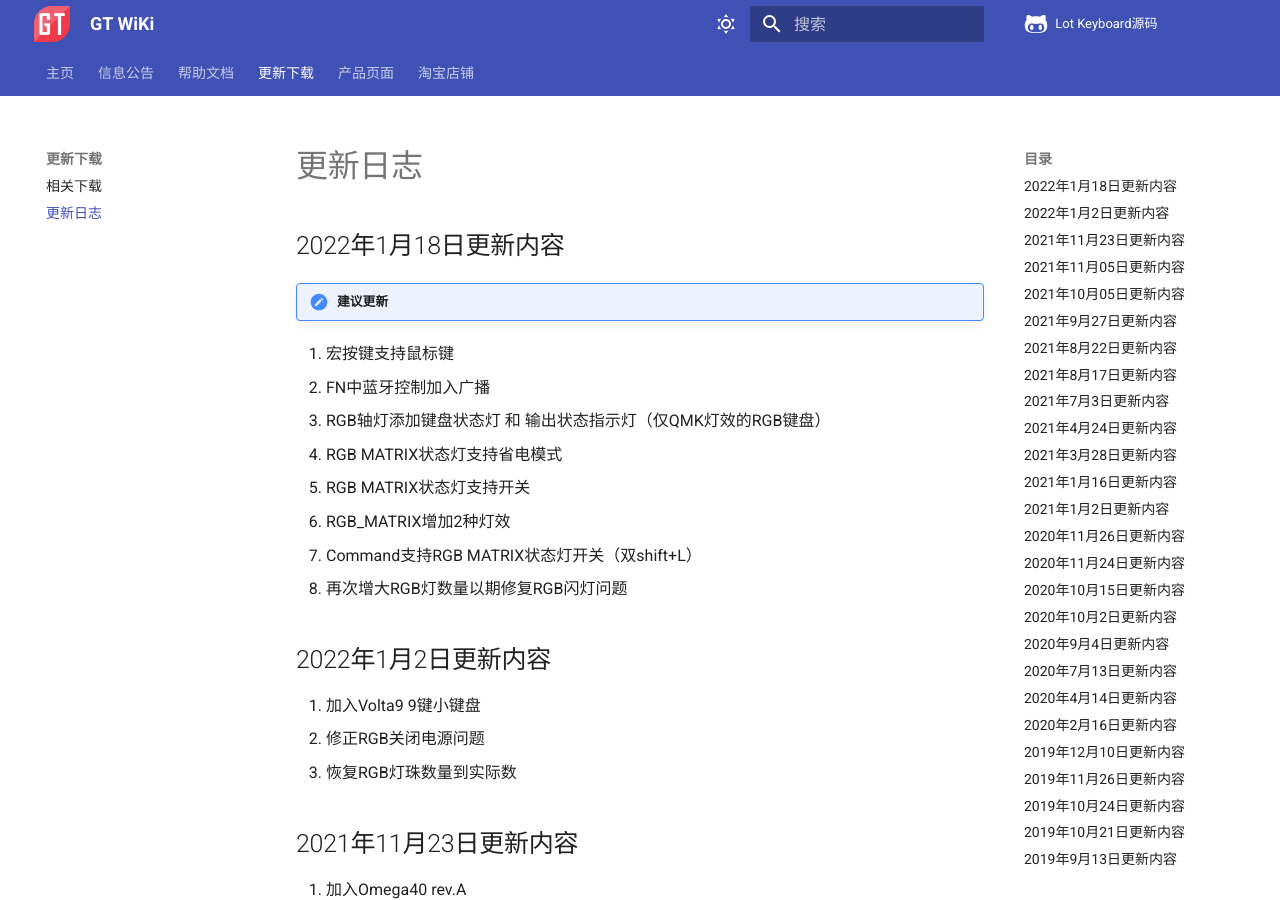
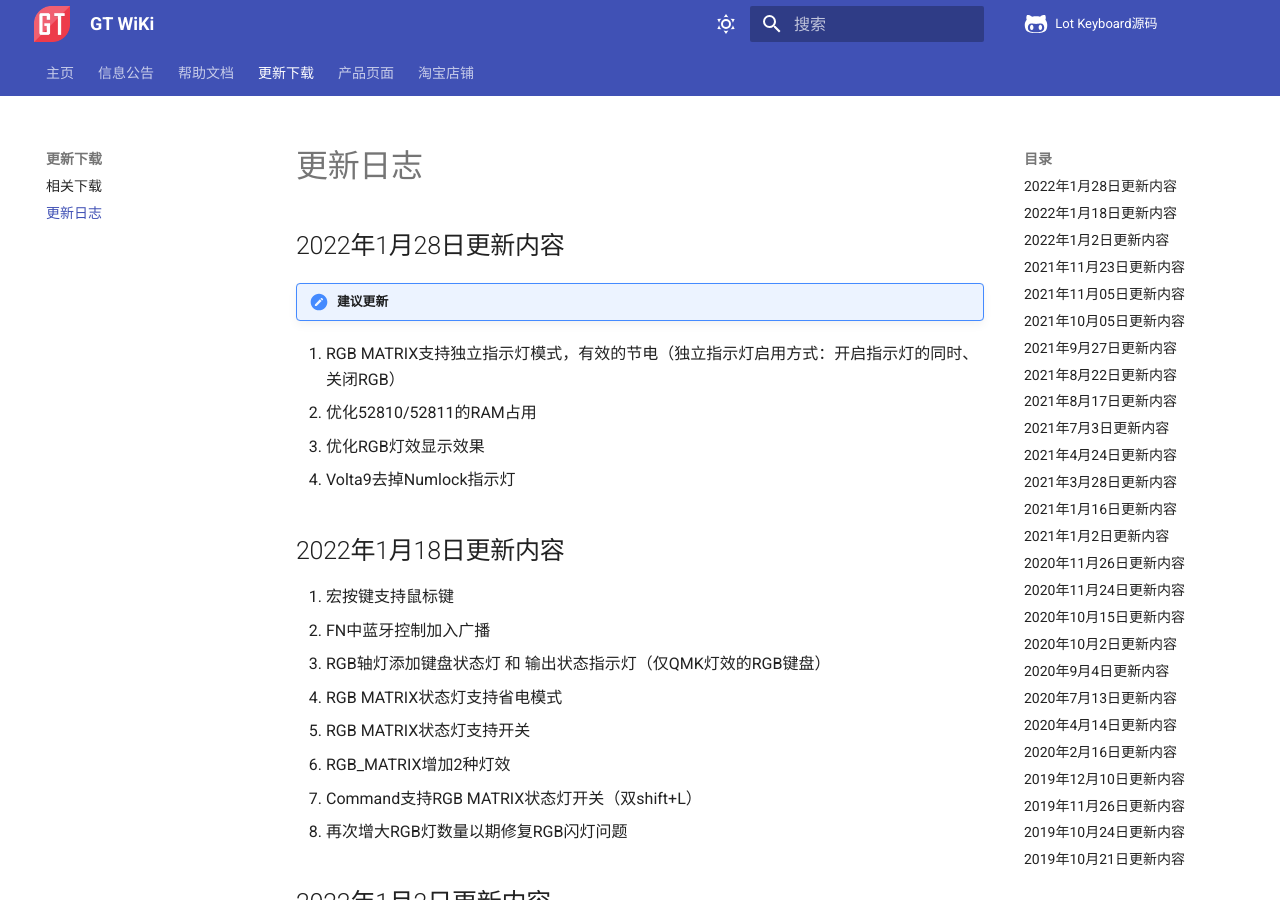
Before and after one commit to genokolar/genokolar.github.io, an MkDocs documentation site: the page built from docs/changelog.md, in a window 1280 px wide and 900 px high. Built offline with MkDocs 1.6.1 and Material for MkDocs 9.7.7, drawn with Linux system fonts in a browser that asks for light colours; comment, search, counter and statistics services are not loaded.

Commit message:
Update changelog.md

```diff
--- a/docs/changelog.md
+++ b/docs/changelog.md
@@ -1,9 +1,16 @@
 更新日志
 ==========
+2022年1月28日更新内容
+--------
+!!! note "建议更新"
+
+1. RGB MATRIX支持独立指示灯模式，有效的节电（独立指示灯启用方式：开启指示灯的同时、关闭RGB）
+2. 优化52810/52811的RAM占用
+3. 优化RGB灯效显示效果
+4. Volta9去掉Numlock指示灯
 
 2022年1月18日更新内容
 --------
-!!! note "建议更新"
 
 1. 宏按键支持鼠标键
 2. FN中蓝牙控制加入广播
```
